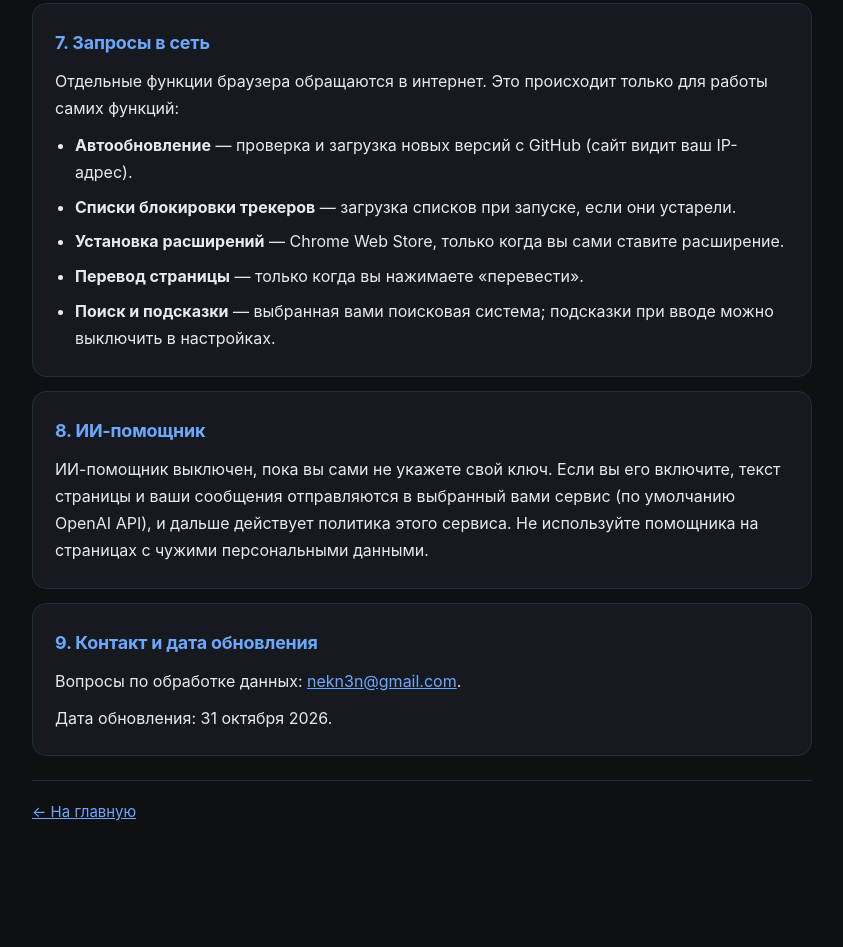
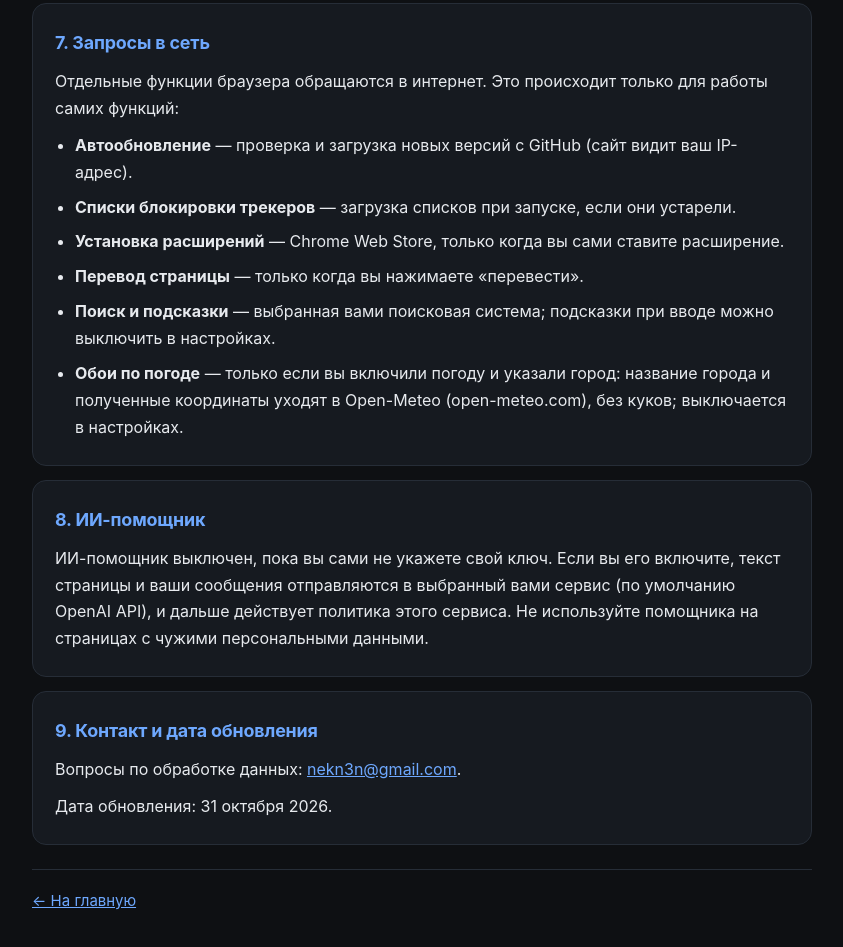
Before and after one commit to Wolfy-browser/wolfy-browser.github.io, a plain HTML site: page privacy.html in a window 1280 px wide. Shown: the part 1803-2750 px from the top of the page, without its empty margins (218-1061 px from the left). Before the commit the page ends 2684 px from the top, so only its background shows below. Drawn offline with Linux system fonts and the light colour scheme.

Commit message:
docs: указать запрос к Open-Meteo в разделе «Запросы в сеть»
Обои по погоде отправляют название города в Open-Meteo, но в разделе 7
это не было указано. Добавлен пункт списка.

```diff
--- a/privacy.html
+++ b/privacy.html
@@ -129,6 +129,7 @@
       <li><b>Установка расширений</b> — Chrome Web Store, только когда вы сами ставите расширение.</li>
       <li><b>Перевод страницы</b> — только когда вы нажимаете «перевести».</li>
       <li><b>Поиск и подсказки</b> — выбранная вами поисковая система; подсказки при вводе можно выключить в настройках.</li>
+      <li><b>Обои по погоде</b> — только если вы включили погоду и указали город: название города и полученные координаты уходят в Open-Meteo (open-meteo.com), без куков; выключается в настройках.</li>
     </ul>
   </section>
 
```
